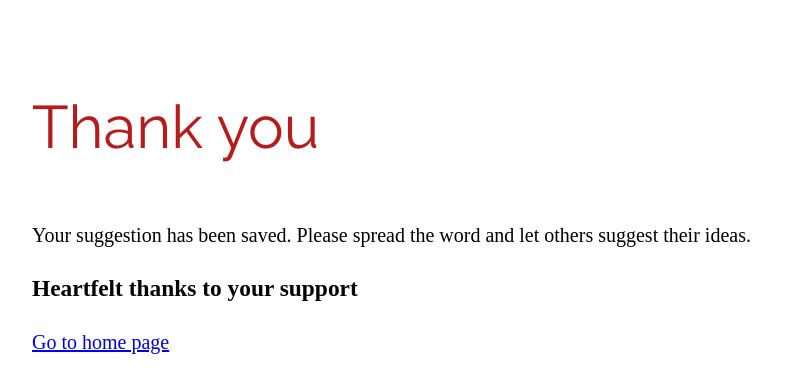
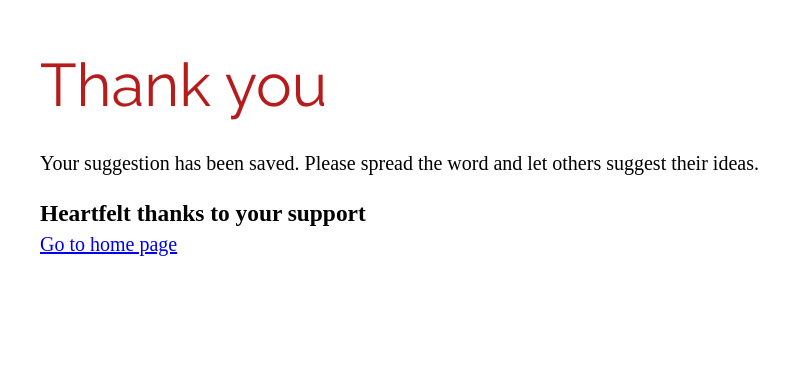
Before and after one commit to farseenabdulsalam/majlis-alumni-web, a plain HTML site: page thanks.html in a window 1280 px wide. Shown: the whole page, without its empty margins (240-1029 px from the left). Drawn offline with Linux system fonts and the light colour scheme; a web font is replaced by a local one.

Commit message:
fixed styles

```diff
--- a/css/home_page.less
+++ b/css/home_page.less
@@ -5,7 +5,6 @@ header {
   background-repeat: no-repeat;
   min-height: 50%;
   text-align: center;
-  padding-top: 12%;
   h1 {
     color: #fff;
   }
--- a/css/reset.css
+++ b/css/reset.css
@@ -8,6 +8,10 @@ body {
   padding-bottom: 5em;
 }
 
+h1,h2,h3,h4,h5,h6 {
+  margin: 0
+}
+
 * {
   box-sizing: border-box;
 }
--- a/css/theme.less
+++ b/css/theme.less
@@ -22,7 +22,7 @@ header {
 }
 
 header, section {
-  padding: 2rem;
+  padding: 2em;
 }
 
 p {
@@ -43,6 +43,7 @@ form {
     display: block;
     padding-top: 1em;
     padding-bottom: 0.3em;
+    color: @c-color-headlines;
   }
   input {
     height: 2.4em;
@@ -52,6 +53,9 @@ form {
     float: right;
     max-width: 10em;
   }
+  textarea {
+    min-height: 10em;
+  }
 }
 
 section {
```
